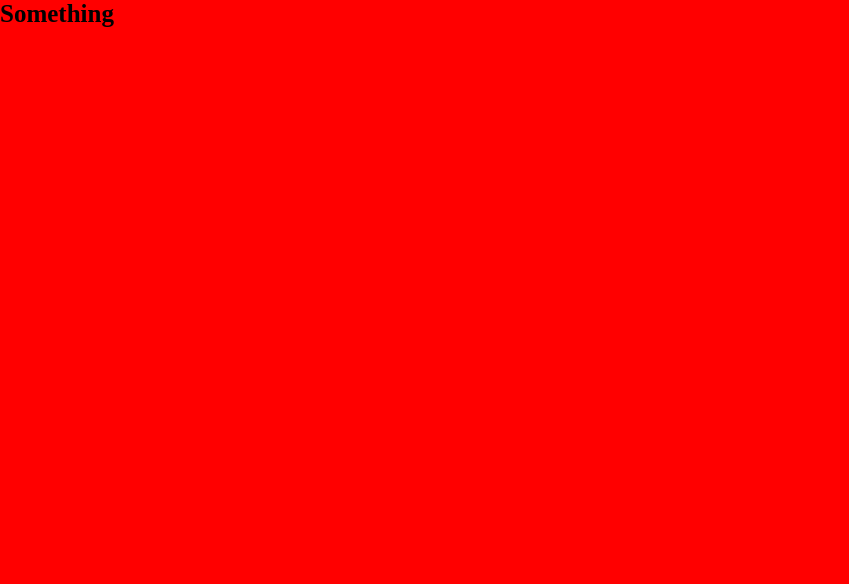
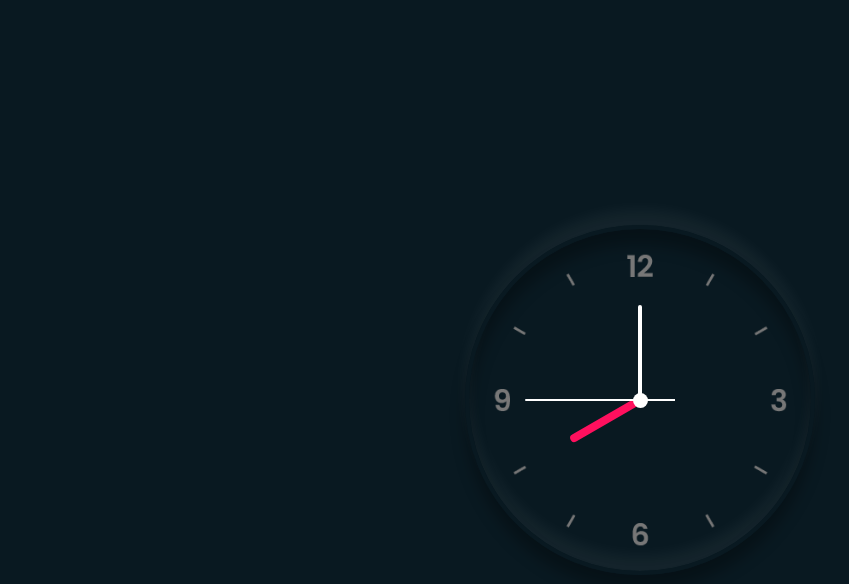
Before and after one commit to ZakharSavchuk-wsu/tut, a website: page index.html in a window 1280 px wide. Shown: the whole page, without its empty margins (0-849 px from the left). Drawn offline with Linux system fonts and the light colour scheme.

Commit message:
Made Clock using SCSS

```diff
--- a/index.html
+++ b/index.html
@@ -1,12 +1,41 @@
 <!DOCTYPE html>
 <html lang="en">
+
 <head>
     <meta charset="UTF-8">
     <meta name="viewport" content="width=device-width, initial-scale=1.0">
-<link rel="stylesheet" href="./css/style.css">
-    <title>Document</title>
+    <link rel="stylesheet" href="./css/style.css">
 </head>
+
 <body>
-    <div class="block">Something</div>
+    <div class="clock">
+        <div class="hour">
+            <div class="hr" id="hr"></div>
+        </div>
+        <div class="min">
+            <div class="mn" id="mn"></div>
+        </div>
+        <div class="sec">
+            <div class="sc" id="sc"></div>
+        </div>
+    </div>
+    <script type="text/javascript">
+        const deg = 6;
+        const hr = document.querySelector('#hr');
+        const mn = document.querySelector('#mn');
+        const sc = document.querySelector('#sc');
+
+        setInterval(() => {
+            let day = new Date();
+            let hh = day.getHours() * 30;
+            let mm = day.getMinutes() * deg;
+            let ss = day.getSeconds() * deg;
+
+            hr.style.transform = `rotateZ(${(hh) + (mm / 12)}deg)`;
+            mn.style.transform = `rotateZ(${mm}deg)`;
+            sc.style.transform = `rotateZ(${ss}deg)`;
+        })
+    </script>
 </body>
+
 </html>
--- a/scss/style.scss
+++ b/scss/style.scss
@@ -1,14 +1,102 @@
+$arrowColor: #fff;
+
+
+@mixin arrows ($arrwidth, $arrheight, $color, $Zind) {
+    content: '';
+    position: absolute;
+    width: $arrwidth;
+    height: $arrheight;
+    background: $color;
+    z-index: $Zind;
+    border-radius: 6px 6px 0 0;
+
+}
+
 *{
     margin: 0;
     padding: 0;
+    box-sizing: border-box;
 }
 
 body{
-    background-color: red;
-
+   display: flex;
+   justify-content: center;
+   align-items: center;
+   min-height: 100vh;
+   background: #091921;
 }
 
-.block{
-    font-weight: bold;
-    font-size: 25px;
+.clock{
+  width: 350px;
+  height: 350px;
+  display: flex;
+  justify-content: center;
+  align-items: center;
+  background: url(clock.png);
+  background-size: cover;
+  border: 4px solid #091921 ;
+  border-radius: 50%;
+  box-shadow: 0 -15px 15px rgba(255,255,255,0.05),
+              inset  0 -15px 15px rgba(255,255,255,0.05),
+              0 15px 15px rgba(0,0,0,0.3),
+              inset  0 15px 15px rgba(0,0,0,0.3);
 }
+.clock{
+    &:before{
+        content: '';
+        position: absolute;
+        width: 15px;
+        height: 15px;
+        background: $arrowColor;
+        border-radius: 50%;
+        z-index: 10000;
+    }
+}
+
+.clock{
+    .hour{
+    position: absolute;
+    }
+    .min{
+    position: absolute;
+    }
+    .sec{
+    position: absolute;
+    }
+}
+
+.clock .hour, .hr{
+    width: 160px;
+    height: 160px;
+}
+
+.clock .min, .mn{
+    width: 190px;
+    height: 190px;
+}
+.clock .sec, .sc{
+    width: 230px;
+    height: 230px;
+}
+.hr, .mn, .sc{
+    display: flex;
+    justify-content: center;
+    // align-items: center;
+    position: absolute;
+  border-radius: 50%
+}
+.hr{
+    &:before{
+       @include arrows(8px,80px ,#ff105e ,10px);
+    }
+}
+.mn{
+    &:before{
+        @include arrows(4px,90px, $arrowColor, 11px);
+    }
+}
+.sc{
+    &:before{
+        @include arrows(2px,150px, $arrowColor, 12px);
+    }
+}
```
Also changed, not shown: css/clock.png (added), css/style.css.
